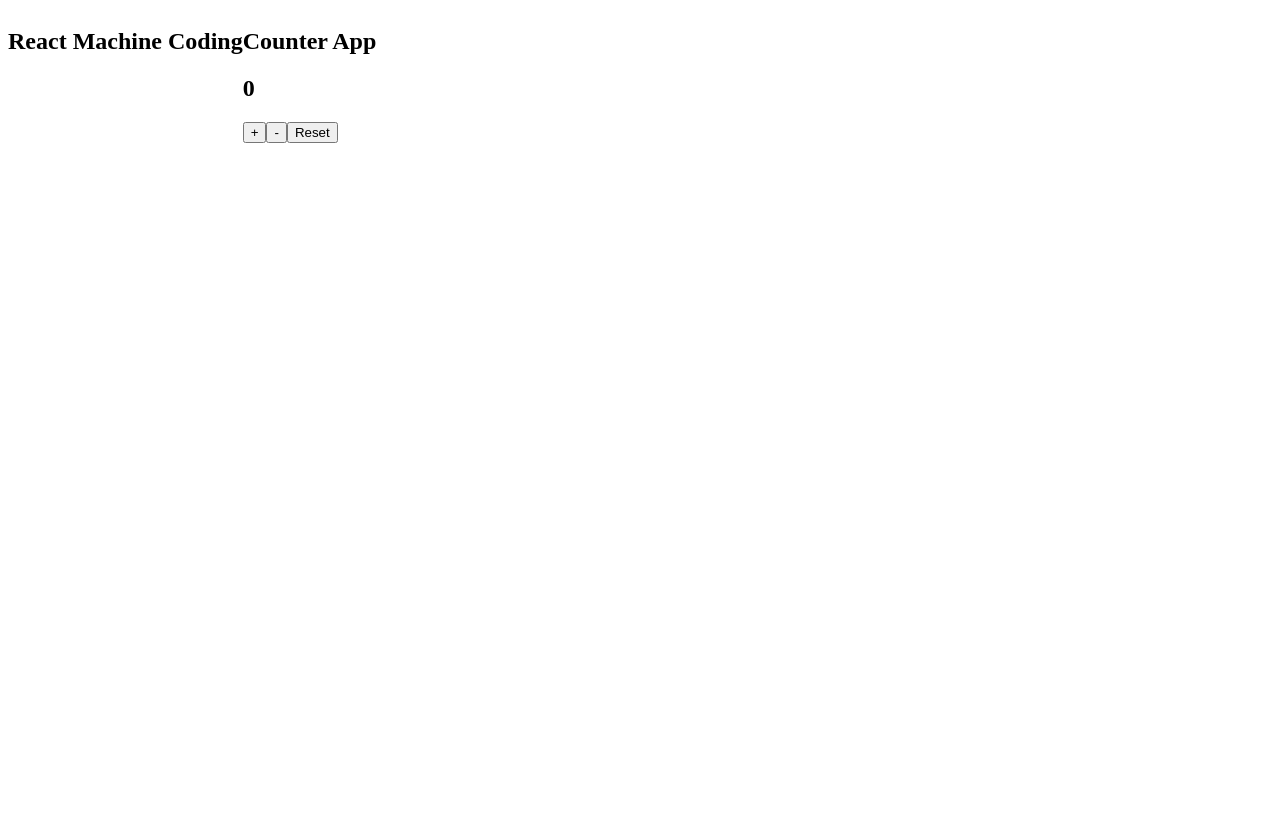
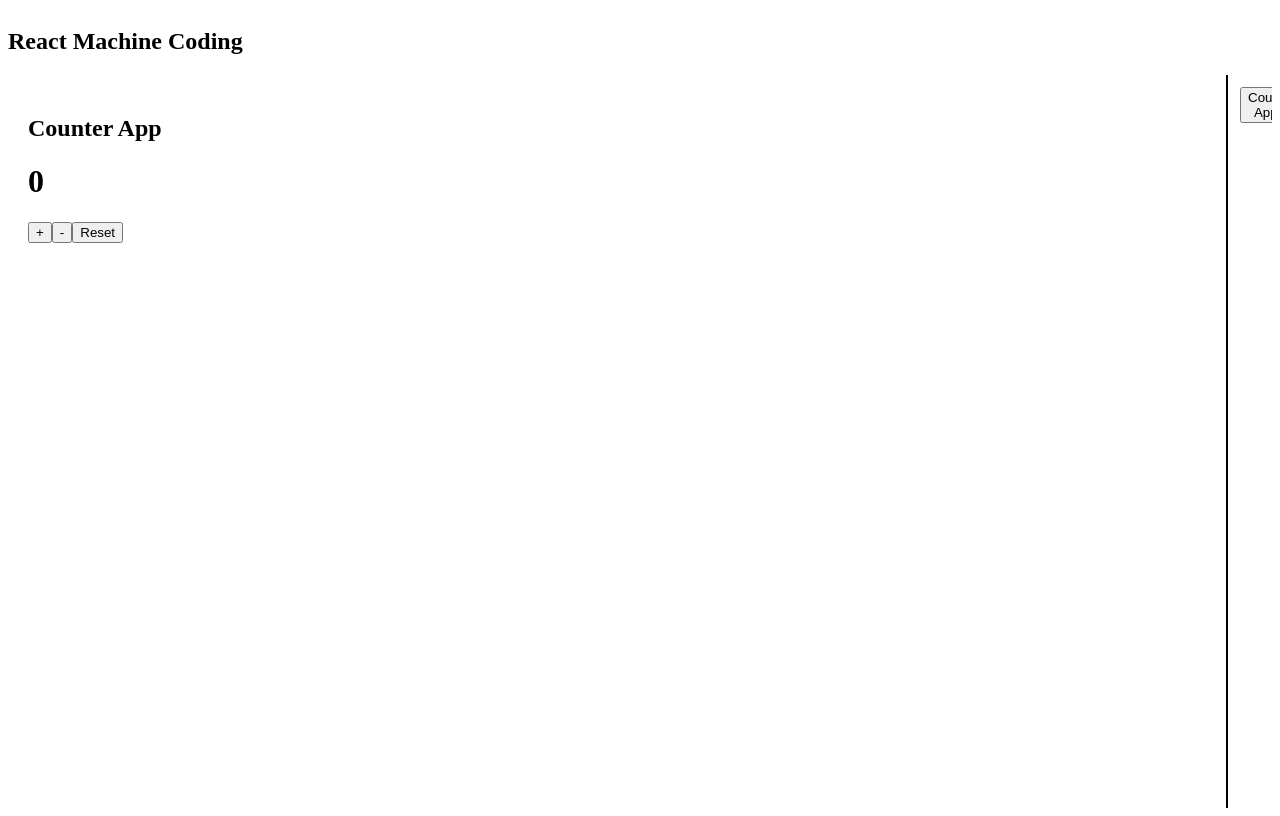
Before and after one commit to anujyadav-vx/React-machine-Coding, a React (Vite) app: page / in a window 1280 px wide. Built offline with nearby package versions, Linux system fonts and the light colour scheme.

Commit message:
react machine coding counter

```diff
--- a/src/App.css
+++ b/src/App.css
@@ -1,5 +1,37 @@
 .app {
   height: 100vh;
   display: flex;
-  flex-direction: row;
+  flex-direction: column;
+  overflow: hidden;
 }
+
+.layout {
+  display: flex;
+  flex: 1;
+  min-height: 1;
+}
+
+.workspace {
+  flex: 1;
+  min-width: 0;
+  min-height: 0;
+  overflow-y: auto;
+  padding: 20px;
+}
+
+.sidebar {
+  width: 20px;
+  flex-shrink: 0;
+  overflow-y: auto;
+  border-left: 2px solid black;
+  padding: 12px;
+}
+
+.header {
+  height: 80px;
+  flex-shrink: 0;
+  border: 4px solid black;
+  padding: 12px 24px;
+  background: white;
+  z-index: 10;
+}
--- a/src/App.jsx
+++ b/src/App.jsx
@@ -1,16 +1,28 @@
+import { useState } from "react";
+
 import Counter from "./pages/Counter";
 import "./App.css";
 
 function App() {
+  const [activeApp, setActiveApp] = useState("counter");
+
   return (
     <div className="app">
-      <nav className="navbar">
+      <header className="navbar">
         <h2>React Machine Coding</h2>
-      </nav>
+      </header>
       <div className="layout">
-        <main className="workspace"></main>
+        <main className="workspace">
+          {activeApp === "counter" && <Counter />}
+        </main>
+
         <aside className="sidebar">
-          <Counter />
+          <button
+            className={activeApp === "counter" ? "active" : ""}
+            onClick={() => setActiveApp("counter")}
+          >
+            Count App
+          </button>
         </aside>
       </div>
     </div>
--- a/src/pages/Counter.jsx
+++ b/src/pages/Counter.jsx
@@ -6,7 +6,7 @@ export default function Counter() {
     <div>
       <h2>Counter App</h2>
       <h1>{count}</h1>
-      <button onClick={() => setCount(count + 5)}>+</button>
+      <button onClick={() => setCount(count + 1)}>+</button>
       <button onClick={() => setCount(Math.max(0, count - 1))}>-</button>
       <button onClick={() => setCount(0)}>Reset</button>
     </div>
```
